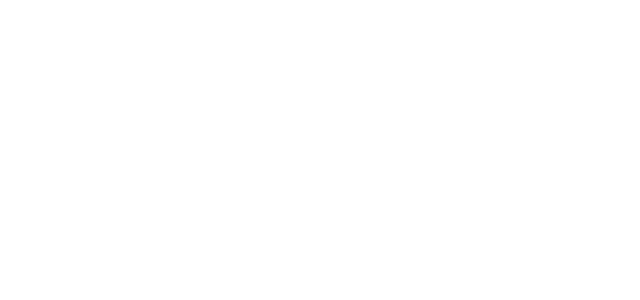
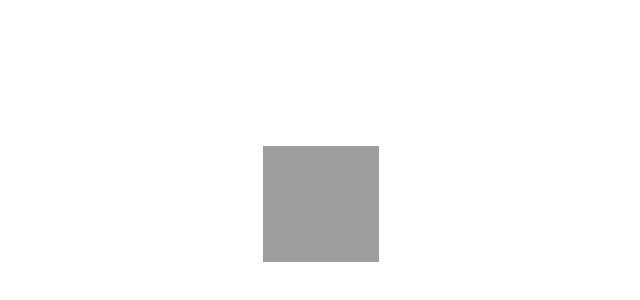
Before and after one commit to hxueliang/three-react, a React (Create React App) app: page / in a window 1280 px wide. Shown: the part 196-496 px from the top of the page, without its empty margins (319-959 px from the left). Built offline with nearby package versions, Linux system fonts and the light colour scheme.

Commit message:
feat:使用react-three-fiber库

```diff
--- a/package.json
+++ b/package.json
@@ -3,6 +3,7 @@
   "version": "0.1.0",
   "private": true,
   "dependencies": {
+    "@react-three/fiber": "^8.14.2",
     "@testing-library/jest-dom": "^5.17.0",
     "@testing-library/react": "^13.4.0",
     "@testing-library/user-event": "^13.5.0",
--- a/src/App.css
+++ b/src/App.css
@@ -4,6 +4,6 @@
 }
 
 canvas {
-  display: block;
-  position: fixed;
+  width: 100vw;
+  height: 100vh;
 }
--- a/src/App03.js
+++ b/src/App03.js
@@ -1,8 +1,18 @@
+import { Canvas } from '@react-three/fiber';
+
 import './App.css';
 
 function App() {
   return (
     <div className='App'>
+      <Canvas>
+        <mesh>
+          <boxGeometry />
+          <meshPhongMaterial />
+        </mesh>
+        <ambientLight args={[0xffffff]} intensity={0.5} />
+        <directionalLight args={[0xffffff]} position={[0, 5, 5]} intensity={0.5} />
+      </Canvas>
     </div>
   );
 }
```
Also changed, not shown: 1 other file (tests, documents, lock files or other folders).
